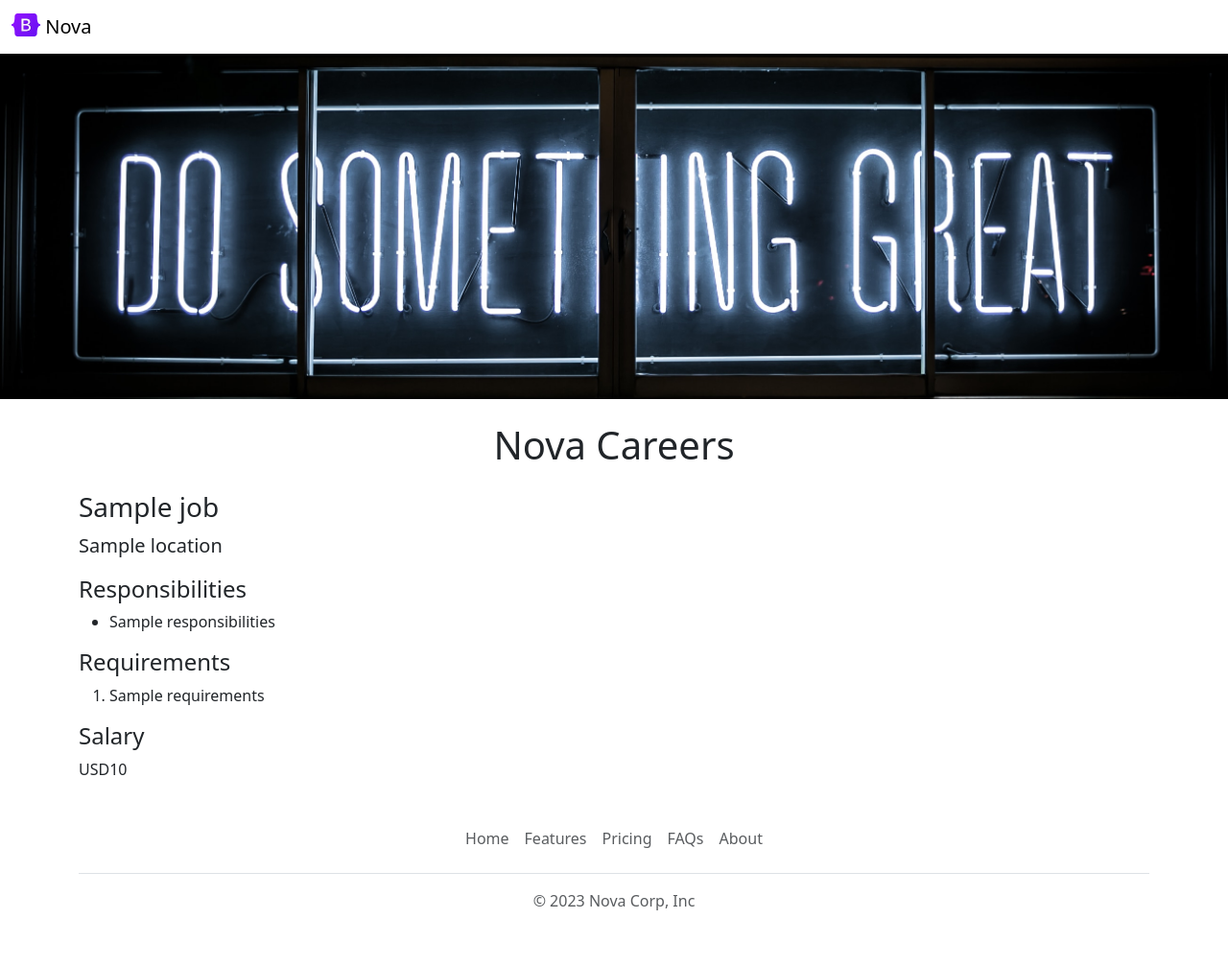
After one commit to MySandbox-rahulkrbxr/nova-careers-website-v2, a Flask app: template templates/jobpage.html in a window 1280 px wide. The commit adds this page. Shown: the whole page at 96% size. Run offline with Flask 3, Linux system fonts and the light colour scheme; the template is opened without the code that fills it: most values are stand-ins (such as "Sample title", 1, 10 or a date in 2020).

Commit message:
dynamic pages for each job

```diff
--- a/app.py
+++ b/app.py
@@ -1,12 +1,12 @@
 from flask import Flask, render_template, jsonify
-from database import load_jobs_from_db
+from database import load_jobs_from_db, load_job_from_db
 
 app = Flask(__name__)
 
 @app.route("/")
 def hello_world():
   jobs = load_jobs_from_db()
-  return render_template('home.html', jobs=jobs, company_name='Nova')
+  return render_template('home.html', jobs=jobs)
 
 
 @app.route("/api/jobs")
@@ -15,6 +15,17 @@ def list_jobs():
   return jsonify(jobs)
 
 
+@app.route("/job/<id>")
+def show_job(id):
+  job = load_job_from_db(id)
+  # return jsonify(job)
+
+  if not job:
+    return "Not Found", 404
+
+  return render_template('jobpage.html', job=job)
+
+
 print(__name__)
 if __name__ == "__main__":
   app.run(host='0.0.0.0', debug=True)
--- /dev/null
+++ b/templates/banner.html
@@ -0,0 +1,9 @@
+<style>
+      #banner {
+        height: 360px;
+        width: 100%;
+        object-fit: cover;
+        margin-bottom: 16px;
+      }
+    </style>
+      <img class="img-fluid" id="banner" src="https://nova-careers-website.rahulkrbxr.repl.co/static/banner.jpg" alt="Career banner">
--- /dev/null
+++ b/templates/bootstrap.html
@@ -0,0 +1,3 @@
+<meta charset="utf-8">
+    <meta name="viewport" content="width=device-width, initial-scale=1">
+    <link href="https://cdn.jsdelivr.net/npm/bootstrap@5.3.2/dist/css/bootstrap.min.css" rel="stylesheet" integrity="sha384-T3c6CoIi6uLrA9TneNEoa7RxnatzjcDSCmG1MXxSR1GAsXEV/Dwwykc2MPK8M2HN" crossorigin="anonymous">
--- a/templates/jobitem.html
+++ b/templates/jobitem.html
@@ -16,7 +16,8 @@
       </div>
     {% endif %}
   </div>
-  <div class="col-3">
-    <a href="mailto:hello@nova.ai?subject=Job%20Application%20for%20{{job['title']}}&body=My%20name%3A%20%3Cyour%20name%20here%3E%0D%0A%0D%0AMy%20Resume%20link%3A%20%3Cresume%20link%3E%0D%0A%0D%0AMy%20Linked%20In%3A%20%3Clinked%20in%3E" type="button" class="btn btn-outline-primary">Apply</a>
+  <div class="col-3 padding-right: 16px">
+    <!-- <a href="mailto:hello@nova.ai?subject=Job%20Application%20for%20{{job['title']}}&body=My%20name%3A%20%3Cyour%20name%20here%3E%0D%0A%0D%0AMy%20Resume%20link%3A%20%3Cresume%20link%3E%0D%0A%0D%0AMy%20Linked%20In%3A%20%3Clinked%20in%3E" type="button" class="btn btn-outline-primary">Apply</a> -->
+    <a href="/job/{{job['id']}}" type="button" class="btn btn-outline-primary">Apply</a>
   </div>
 </div>
--- /dev/null
+++ b/templates/jobpage.html
@@ -0,0 +1,31 @@
+<!DOCTYPE html>
+<html>
+  <head>
+    <title>{{job.title}} - Nova careers</title>
+    {% include 'bootstrap.html' %}
+  </head>
+  <body>
+    {% include 'nav.html' %}
+    {% include 'banner.html' %}
+    <div class="container">
+      <h1 class="text-center mt-2 mb-4">Nova Careers</h1>
+      <h3 class="mb-2">{{job.title}}</h3>
+      <p class="lead mt-0">{{job.location}}</p>
+      <h4>Responsibilities</h4>
+      <ul>
+        {% for line in job.responsibilities.split("\r") %}
+          <li>{{line}}</li>
+        {% endfor %}
+      </ul>
+      <h4>Requirements</h4>
+      <ol>
+        {% for line in job.requirements.split("\r") %}
+          <li>{{line}}</li>
+        {% endfor %}
+      </ol>
+      <h4>Salary</h4>
+      <p>{{job.currency}}{{job.salary}}</p>
+    </div>
+    {% include 'footer.html' %}
+  </body>
+</html>
--- a/templates/nav.html
+++ b/templates/nav.html
@@ -1,6 +1,6 @@
 <nav class="navbar shadow-sm fixed-top bg-white">
   <div class="container-fluid">
-    <a class="navbar-brand" href="#">
+    <a class="navbar-brand" href="/">
       <img src="/static/logo.svg" alt="Logo" width="30" height="24" class="d-inline-block align-text-top">
       Nova
     </a>
```
Also changed, not shown: database.py (+17 -0 lines), templates/home.html (+4 -12 lines).
